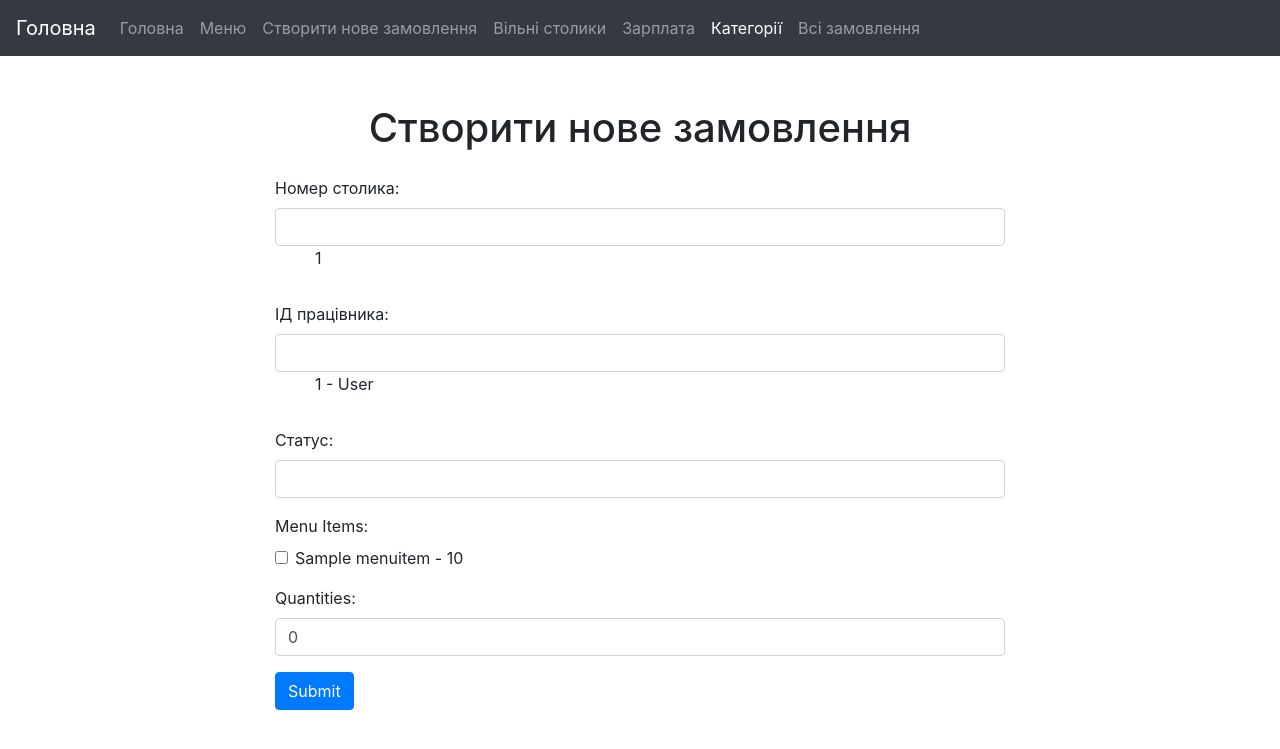
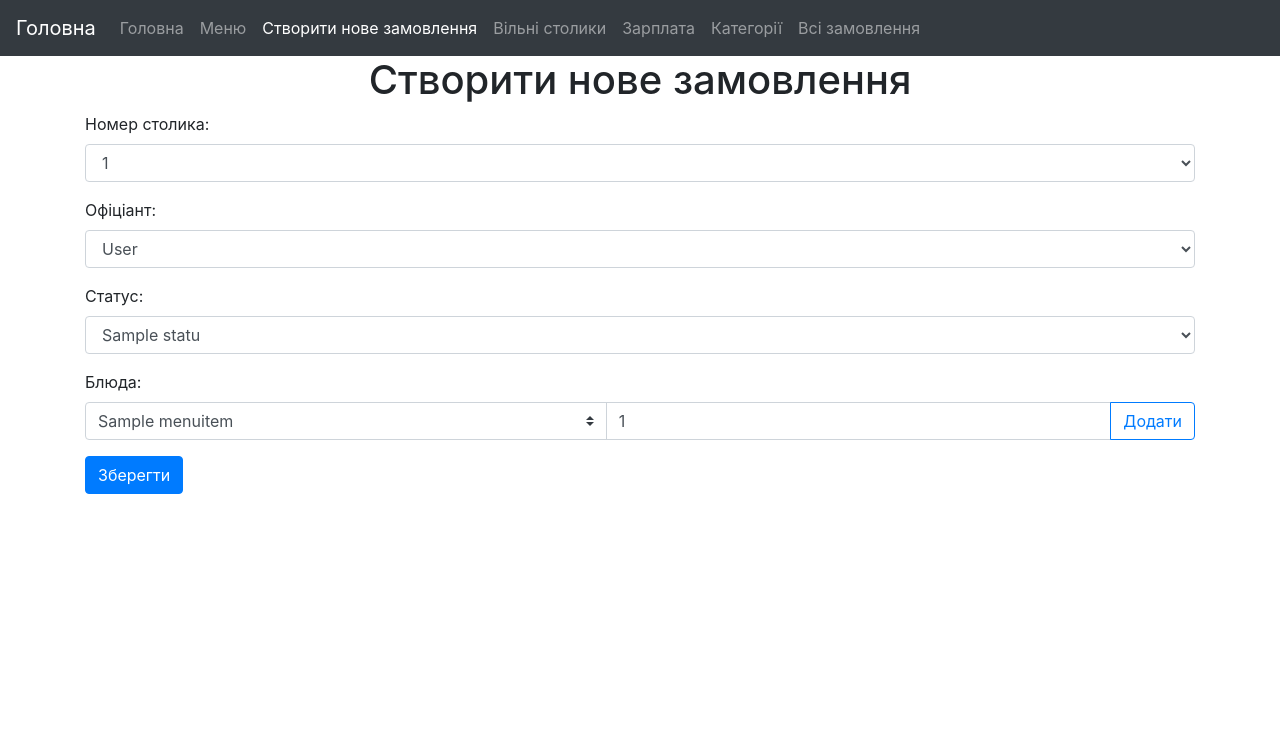
Before and after one commit to kozlov2777/restaurant, a Django app: page /new_order/ in a window 1280 px wide. Shown: the top 749 px of the page. Run offline with Django 3.2, Linux system fonts and the light colour scheme; tables that the repository leaves empty hold one stand-in row (values such as "Sample post"); some libraries are stand-ins or nearby versions.

Commit message:
change new order

```diff
--- a/myrestaurant/templates/new_order.html
+++ b/myrestaurant/templates/new_order.html
@@ -19,7 +19,7 @@
                 <li class="nav-item">
                     <a class="nav-link" href="{% url 'view_menu_list' %}">Меню</a>
                 </li>
-                <li class="nav-item">
+                <li class="nav-item active">
                     <a class="nav-link" href="{% url 'new_order' %}">Створити нове замовлення</a>
                 </li>
                 <li class="nav-item">
@@ -28,7 +28,7 @@
                 <li class="nav-item">
                     <a class="nav-link" href="{% url 'salary' %}">Зарплата</a>
                 </li>
-                <li class="nav-item active">
+                <li class="nav-item">
                     <a class="nav-link" href="{% url 'category_list' %}">Категорії</a>
                 </li>
                 <li class="nav-item">
@@ -38,53 +38,84 @@
         </div>
     </nav>
     <div class="container">
-        <div class="row justify-content-center">
-            <div class="col-md-8 mt-5">
-                <h1 class="text-center mb-4">Створити нове замовлення</h1>
-                <form method="post">
+        <h1 class="text-center">Створити нове замовлення</h1>
+        <form method="post" action="{% url 'new_order' %}">
             {% csrf_token %}
             <div class="form-group">
                 <label for="table_id_id">Номер столика:</label>
-                        <input type="number" class="form-control" name="table_id_id" required>
-                        <ul style="display: inline-block;">
-                        {% for free_table in free_table %}
-                            <li style="display: inline;">{{ free_table.id}}</li>
+                <select class="form-control" id="table_id_id" name="table_id_id">
+                    {% for table in free_table %}
+                    <option value="{{ table.id }}">{{ table.id }}</option>
                     {% endfor %}
-                        </ul>
+                </select>
             </div>
             <div class="form-group">
-                        <label for="employee_id">ІД працівника:</label>
-                        <input type="number" class="form-control" name="employee_id" required>
-                        <ul style="display: inline-block;">
-                        {% for empl in empl %}
-                            <li style="display: inline;">{{ empl.id}} - {{ empl.last_name}}</li>
+                <label for="employee_id">Офіціант:</label>
+                <select class="form-control" id="employee_id" name="employee_id">
+                    {% for employee in empl %}
+                    <option value="{{ employee.id }}">{{ employee.last_name }}</option>
                     {% endfor %}
-                        </ul>
+                </select>
             </div>
             <div class="form-group">
                 <label for="status_id">Статус:</label>
-                        <input type="number" class="form-control" name="status_id" required>
+                <select class="form-control" id="status_id" name="status_id">
+                    {% for status in stat %}
+                    <option value="{{ status.id }}">{{ status.name }}</option>
+                    {% endfor %}
+                </select>
             </div>
             <div class="form-group">
-                        <label>Menu Items:</label><br>
-                        {% for item in menu_items %}
-                        <div class="form-check">
-                            <input type="checkbox" class="form-check-input" name="item" value="{{ item.id }}">
-                            <label class="form-check-label">{{ item.name }} - {{ item.price }}</label>
-                        </div>
+                <label for="items">Блюда:</label>
+                <div class="input-group">
+                    <select class="custom-select" id="items" name="item">
+                        {% for menu_item in menu_items %}
+                        <option value="{{ menu_item.id }}">{{ menu_item.name }}</option>
                         {% endfor %}
-                    </div>
-                    <div class="form-group">
-                        <label>Quantities:</label><br>
-                        {% for item in menu_items %}
-                        <input type="number" class="form-control" name="quantity" value="0" min="0" max="10">
-                        {% endfor %}
-                    </div>
-                    <button type="submit" class="btn btn-primary">Submit</button>
-                </form>
+                    </select>
+                    <input type="number" class="form-control" name="quantity" min="1" value="1">
+                    <div class="input-group-append">
+                        <button class="btn btn-outline-primary" type="button" id="add_item">Додати</button>
                     </div>
                 </div>
             </div>
+            <div id="item_list">
+                <!-- Placeholder for dynamically added items -->
+            </div>
+            <button type="submit" class="btn btn-primary">Зберегти</button>
+        </form>
+    </div>
+    <script src="https://code.jquery.com/jquery-3.6.0.min.js"></script>
     <script src="https://stackpath.bootstrapcdn.com/bootstrap/4.3.1/js/bootstrap.min.js"></script>
+    <script>
+        $(document).ready(function() {
+            // Dynamically add items to the form
+            var itemIndex = 1;
+            $("#add_item").click(function() {
+                var itemHtml = `
+                    <div class="form-group mt-2">
+                        <div class="input-group">
+                            <select class="custom-select" name="item">
+                                {% for menu_item in menu_items %}
+                                <option value="{{ menu_item.id }}">{{ menu_item.name }}</option>
+                                {% endfor %}
+                            </select>
+                            <input type="number" class="form-control" name="quantity" min="1" value="1">
+                            <div class="input-group-append">
+                                <button class="btn btn-outline-danger remove_item" type="button">Видалити</button>
+                            </div>
+                        </div>
+                    </div>
+                `;
+                $("#item_list").append(itemHtml);
+                itemIndex++;
+            });
+
+            // Dynamically remove items from the form
+            $(document).on("click", ".remove_item", function() {
+                $(this).closest(".form-group").remove();
+            });
+        });
+    </script>
 </body>
 </html>
--- a/myrestaurant/views.py
+++ b/myrestaurant/views.py
@@ -103,7 +103,16 @@ def new_order(request):
                     'id': row[0],
                     'last_name': row[1],
                 })
-        return render(request, 'new_order.html', {'menu_items': menu_items, 'free_table': free_table, 'empl':empl})
+        with connection.cursor() as cursor:
+            cursor.execute("SELECT s.id, s.name FROM myrestaurant_status s")
+            rows = cursor.fetchall()
+            stat = []
+            for row in rows:
+                stat.append({
+                    'id': row[0],
+                    'name': row[1],
+                })
+        return render(request, 'new_order.html', {'menu_items': menu_items, 'free_table': free_table, 'empl':empl, 'stat':stat})
 
 
 def order_detail(request, order_id):
```
Lines whose indentation alone changed are shown as unchanged.
